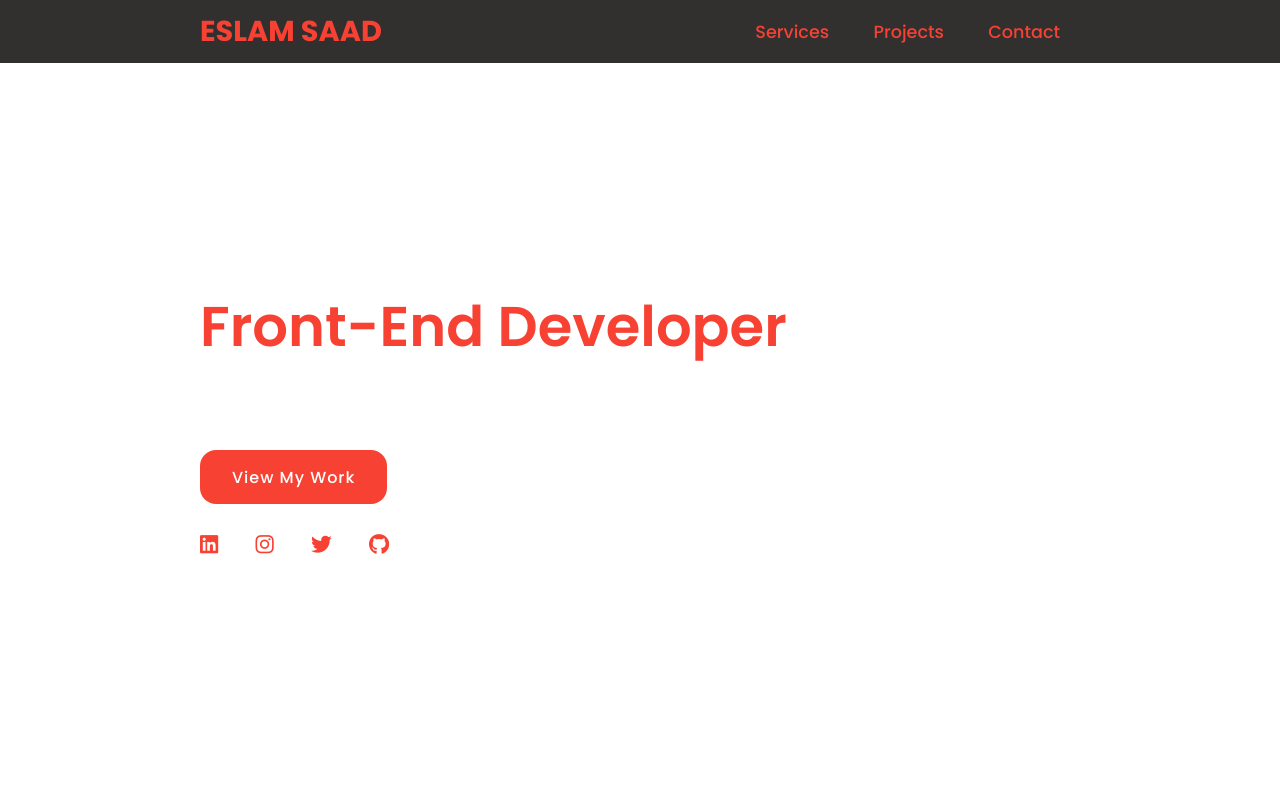
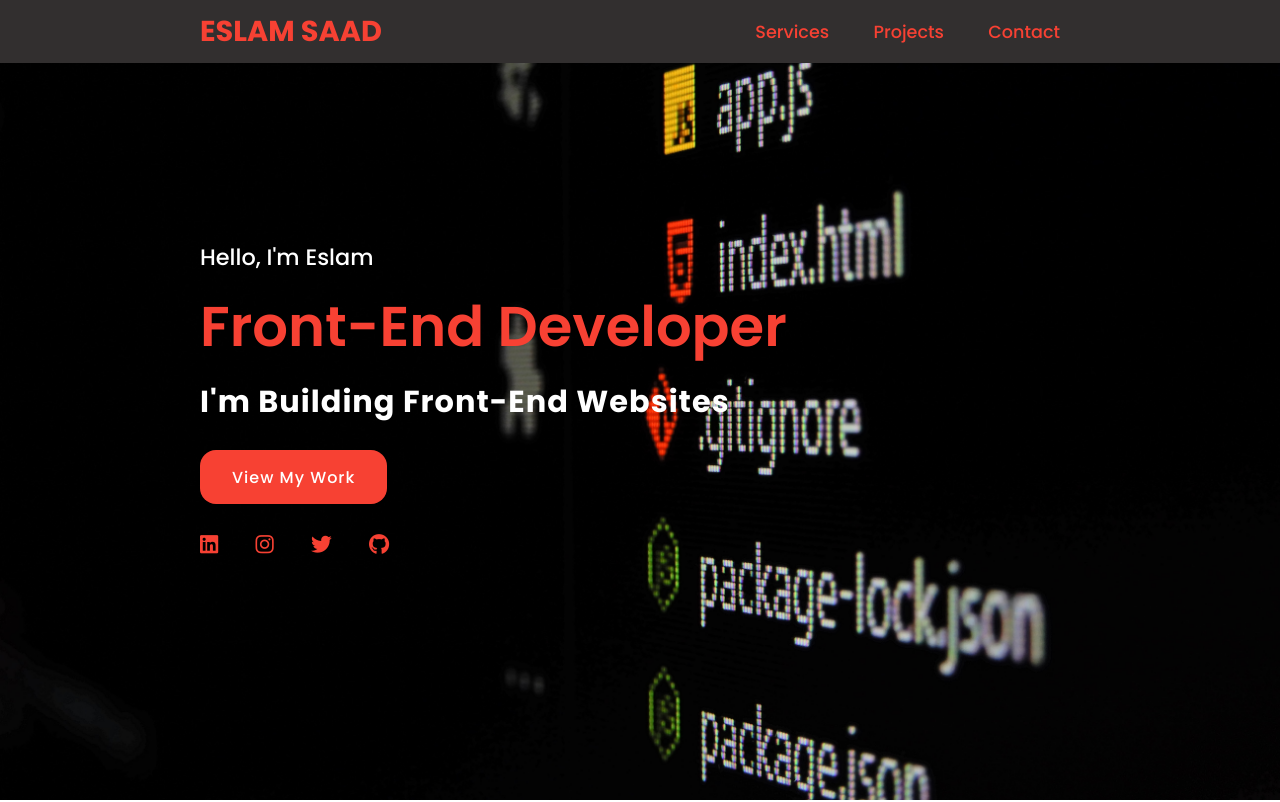
Before and after one commit to EslamSad3/portfolio, a plain HTML site: page index.html in a window 1280 px wide. Shown: the top 802 px of the page. Drawn offline with Linux system fonts and the light colour scheme.

Commit message:
Update main.css

```diff
--- a/style/main.css
+++ b/style/main.css
@@ -51,7 +51,7 @@ section {
     min-height: 100vh;
     display: flex;
     align-items: center;
-    background:url(images/cover.jpg) no-repeat;
+    background:url(/images/cover.jpg) no-repeat;
     background-size: cover;
     background-position: center;
     background-attachment: fixed;
```
